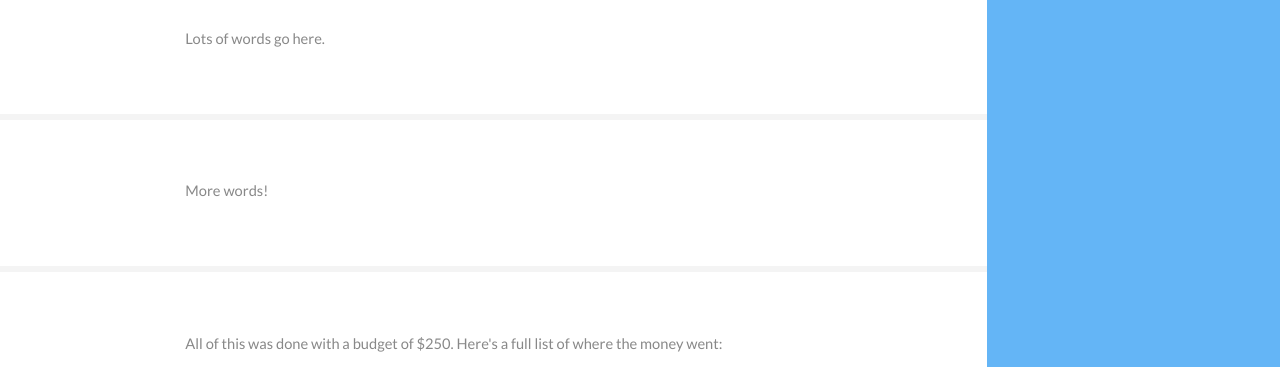
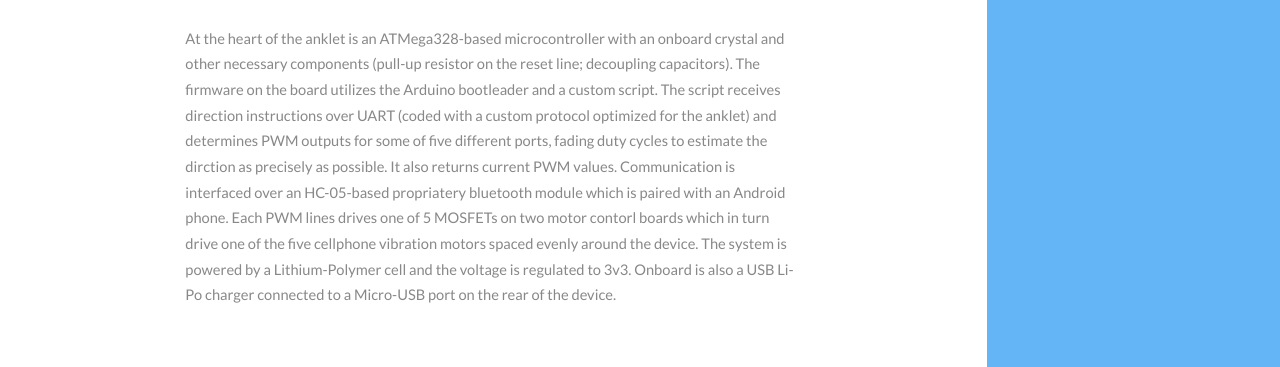
Before and after one commit to burgers-n-fries/burgers-n-fries.github.io, a plain HTML site: page details.html in a window 1280 px wide. Shown: the part 359-726 px from the top of the page. Drawn offline with Linux system fonts and the light colour scheme.

Commit message:
electrical desc.

```diff
--- a/details.html
+++ b/details.html
@@ -46,7 +46,10 @@
 								<header class="major">
 									<h2>LeadMe - Details for Nerds</h2>
 								</header>
-								<p>Lots of words go here.</p>
+								<p>At the heart of the anklet is an ATMega328-based microcontroller with an onboard crystal and other necessary components (pull-up resistor on the reset line; decoupling capacitors).  The firmware on the board utilizes the Arduino bootleader and a custom script.  The script receives direction instructions over UART (coded with a custom protocol optimized for the anklet) and determines PWM outputs for some of five different ports, fading duty cycles to estimate the dirction as precisely as possible.  It also returns current PWM values.
+Communication is interfaced over an HC-05-based propriatery bluetooth module which is paired with an Android phone.
+Each PWM lines drives one of 5 MOSFETs on two motor contorl boards which in turn drive one of the five cellphone vibration motors spaced evenly around the device.
+The system is powered by a Lithium-Polymer cell and the voltage is regulated to 3v3.  Onboard is also a USB Li-Po charger connected to a Micro-USB port on the rear of the device.</p>
 							</div>
 						</section>
 
```
Also changed, not shown: index.html (+1 -1 lines).
